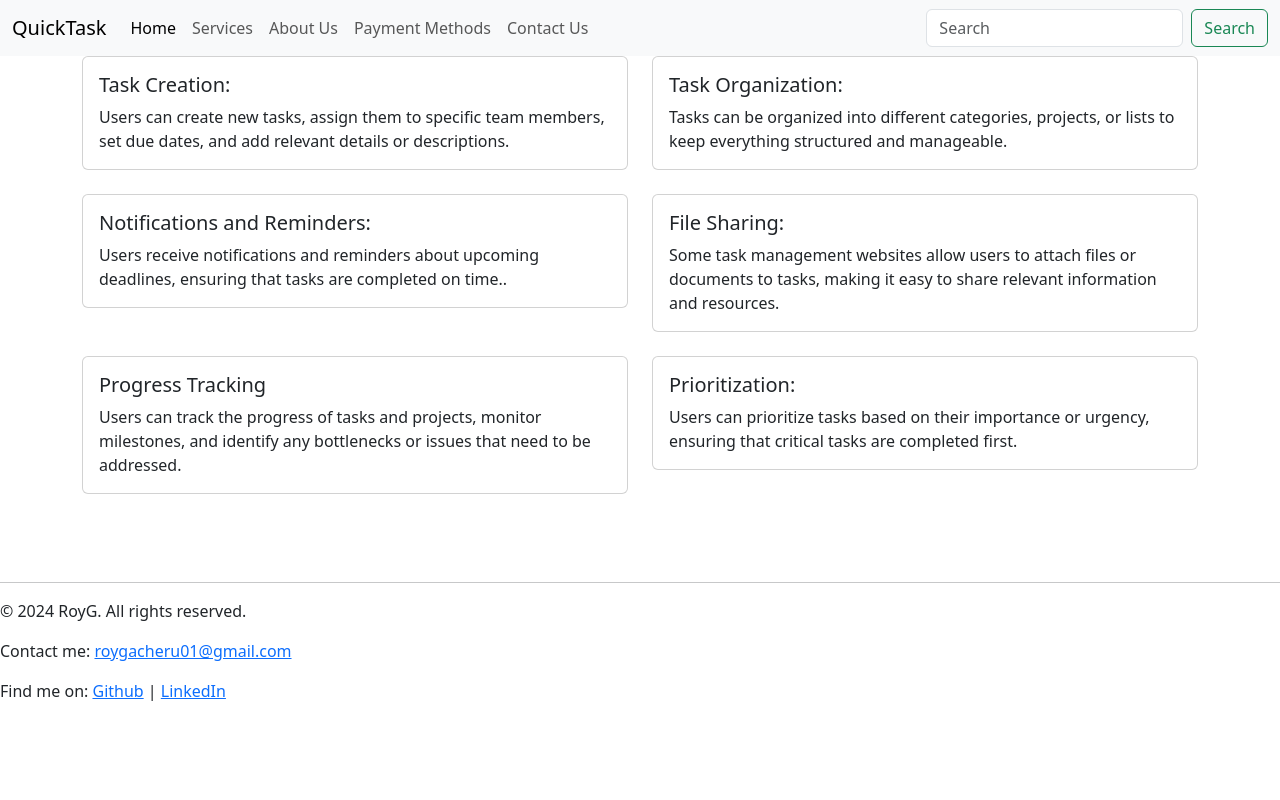
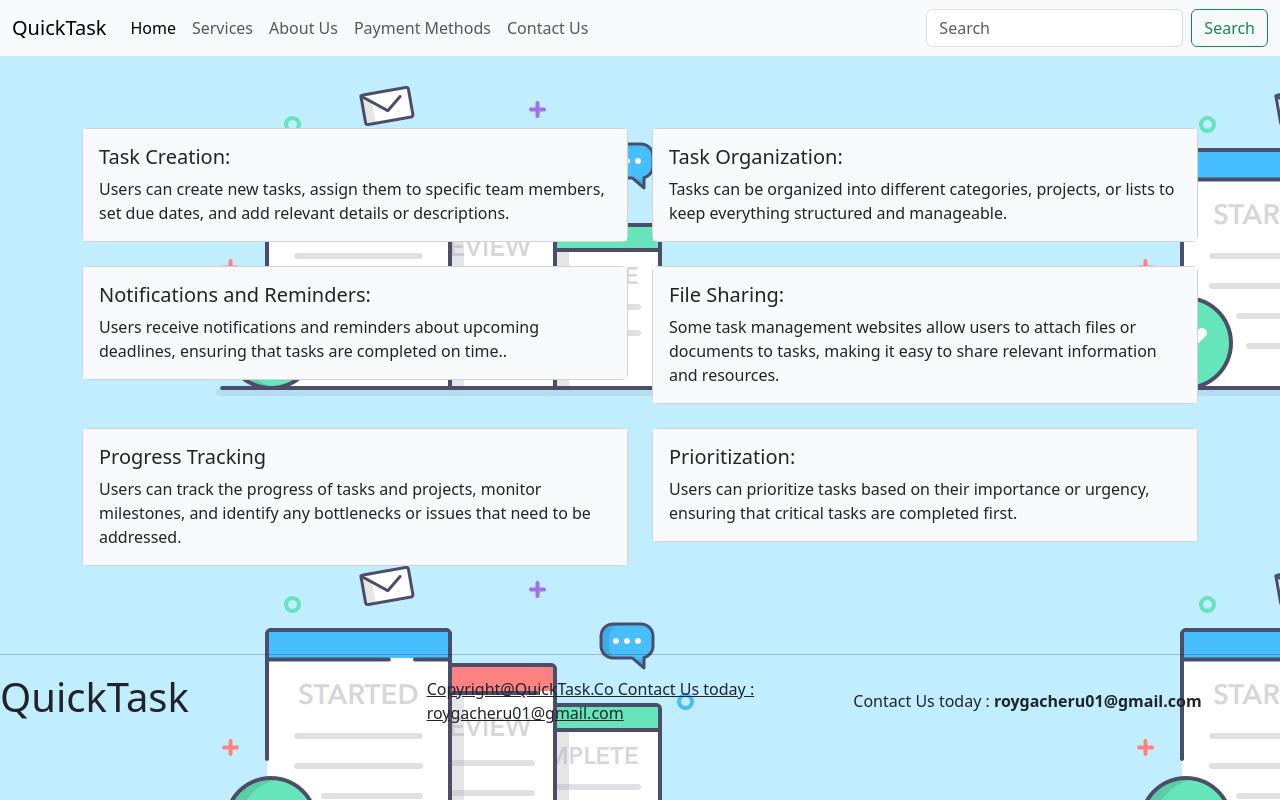
Before and after one commit to rxgacheru/Task_Management, a plain HTML site: page services.html in a window 1280 px wide. Drawn offline with nearby package versions, Linux system fonts and the light colour scheme.

Commit message:
Update HTML and CSS files: Change "Contact Me" to "Contact Us"; add background image; update header spacing; update footer with new design and contact information
This commit updates several HTML and CSS files to make the following changes:

1. In `Contact.html`, change the text "Contact Me" to "Contact Us".
2. In `about.css`, `contact.css`, `index.html`, `payment.css`, `payment.html`, `services.css`, and `services.html`, add a background image to the body element.
3. In `index.html`, `Contact.html`, `payment.html`, and `services.html`, increase the spacing between the header and the main content by adding `<br><br><br>` tags.
4. In `index.html`, replace the existing footer with a new design, including updated contact information.

```diff
--- a/about.css
+++ b/about.css
@@ -12,3 +12,8 @@
 .hh1{
   color: white;
 } // */
+
+body{
+  background: url(img1.png)
+
+}
--- a/contact.css
+++ b/contact.css
@@ -18,3 +18,8 @@
   text-align: center;
 
 }
+
+body{
+  background: url(img1.png)
+
+}
--- a/payment.css
+++ b/payment.css
@@ -0,0 +1,4 @@
+body{
+  background: url(img1.png)
+
+}
--- a/services.css
+++ b/services.css
@@ -8,3 +8,8 @@
 .card{
   background-color: #d3d8d6;
 }
+
+body{
+  background: url(img1.png)
+
+}
--- a/services.html
+++ b/services.html
@@ -39,14 +39,14 @@
         </form>
       </div>
     </div>
-  </nav>
+  </nav><br><br><br>
 
 <div class="container">
   <body>
     <div class="row">
-      <div class="col-sm-6 mb-3 mb-sm-0">
+      <div class="col-sm-6 mb-3 mb-sm-0 ">
         <div class="card">
-          <div class="card-body">
+          <div class="card-body bg-body-tertiary">
             <h5 class="card-title">Task Creation:</h5>
             <p class="card-text">Users can create new tasks, assign them to specific team members, set due dates, and add relevant details or descriptions.</p>
           </div>
@@ -54,7 +54,7 @@
       </div><br>
       <div class="col-sm-6">
         <div class="card">
-          <div class="card-body">
+          <div class="card-body  bg-body-tertiary">
             <h5 class="card-title">Task Organization:</h5>
             <p class="card-text">Tasks can be organized into different categories, projects, or lists to keep everything structured and manageable.</p>
           </div>
@@ -63,17 +63,17 @@
     </div><br>
 
     <div class="row">
-      <div class="col-sm-6 mb-3 mb-sm-0">
+      <div class="col-sm-6 mb-3 mb-sm-0 ">
         <div class="card">
-          <div class="card-body">
+          <div class="card-body bg-body-tertiary">
             <h5 class="card-title">Notifications and Reminders:</h5>
             <p class="card-text">Users receive notifications and reminders about upcoming deadlines, ensuring that tasks are completed on time..</p>
           </div>
         </div>
       </div><Br>
-      <div class="col-sm-6">
+      <div class="col-sm-6 ">
         <div class="card">
-          <div class="card-body">
+          <div class="card-body bg-body-tertiary">
             <h5 class="card-title">File Sharing:</h5>
             <p class="card-text">Some task management websites allow users to attach files or documents to tasks, making it easy to share relevant information and resources.</p>
           </div>
@@ -83,17 +83,17 @@
 
 
   <div class="row">
-    <div class="col-sm-6 mb-3 mb-sm-0">
+    <div class="col-sm-6 mb-3 mb-sm-0 ">
       <div class="card">
-        <div class="card-body">
+        <div class="card-body bg-body-tertiary">
           <h5 class="card-title">Progress Tracking</h5>
           <p class="card-text">Users can track the progress of tasks and projects, monitor milestones, and identify any bottlenecks or issues that need to be addressed.</p>
         </div>
       </div>
     </div><br>
-    <div class="col-sm-6">
+    <div class="col-sm-6 ">
       <div class="card">
-        <div class="card-body">
+        <div class="card-body bg-body-tertiary">
           <h5 class="card-title">Prioritization:</h5>
           <p class="card-text">Users can prioritize tasks based on their importance or urgency, ensuring that critical tasks are completed first.</p>
         </div>
@@ -101,9 +101,18 @@
     </div></div>
   </body> </div><br><br><br><hr>
 
-  <div class="footer"><footer>
-    <p>&copy; 2024 RoyG. All rights reserved.</p>
-    <p>Contact me: <a href="roygacheru01@gmail.com">roygacheru01@gmail.com</a></p>
-    <p>Find me on: <a href="https://www.github.com/rxgacheru">Github</a> | <a href="https://www.linkedin.com/in/roy-gacheru-2594732a7/">LinkedIn</a></p>
-  </footer></div>
+  <footer class="footer">
+    <div class="footer__left">
+      <h1 class="footer__h1">QuickTask</h1>
+    </div>
+    <div class="footer__center">
+      <span class="footer__copyright">Copyright@QuickTask.Co
+        Contact Us today : roygacheru01@gmail.com</span>
+    </div>
+    <div class="footer__right">
+      <span class="footer__contact">
+        Contact Us today : <b>roygacheru01@gmail.com</b>
+      </span>
+    </div>
+  </footer>
   </html>
--- a/style.css
+++ b/style.css
@@ -0,0 +1,28 @@
+body{
+  background: url(img1.png)
+
+}
+
+/*.taskMnger {
+  background-color: aqua;
+} */
+
+.taskss {
+  text-align: center;
+  background-color: aliceblu;
+  padding-left: 300px;
+  padding-right: 300px;
+}
+
+.footer {
+  display: grid;
+  grid-template-columns: repeat(3,1fr);
+  place-items: center0;
+  height: 60px;
+  justify-content: center;
+  align-items: center;
+}
+
+.footer__copyright {
+  text-decoration: underline;
+}
```
Also changed, not shown: Contact.html (+1 -1 lines), about.html (+2 -2 lines), index.html (+20 -3 lines), payment.html (+1 -1 lines), script.js (+29 -0 lines), img1.png (added), what-is-task-management.png (added).
